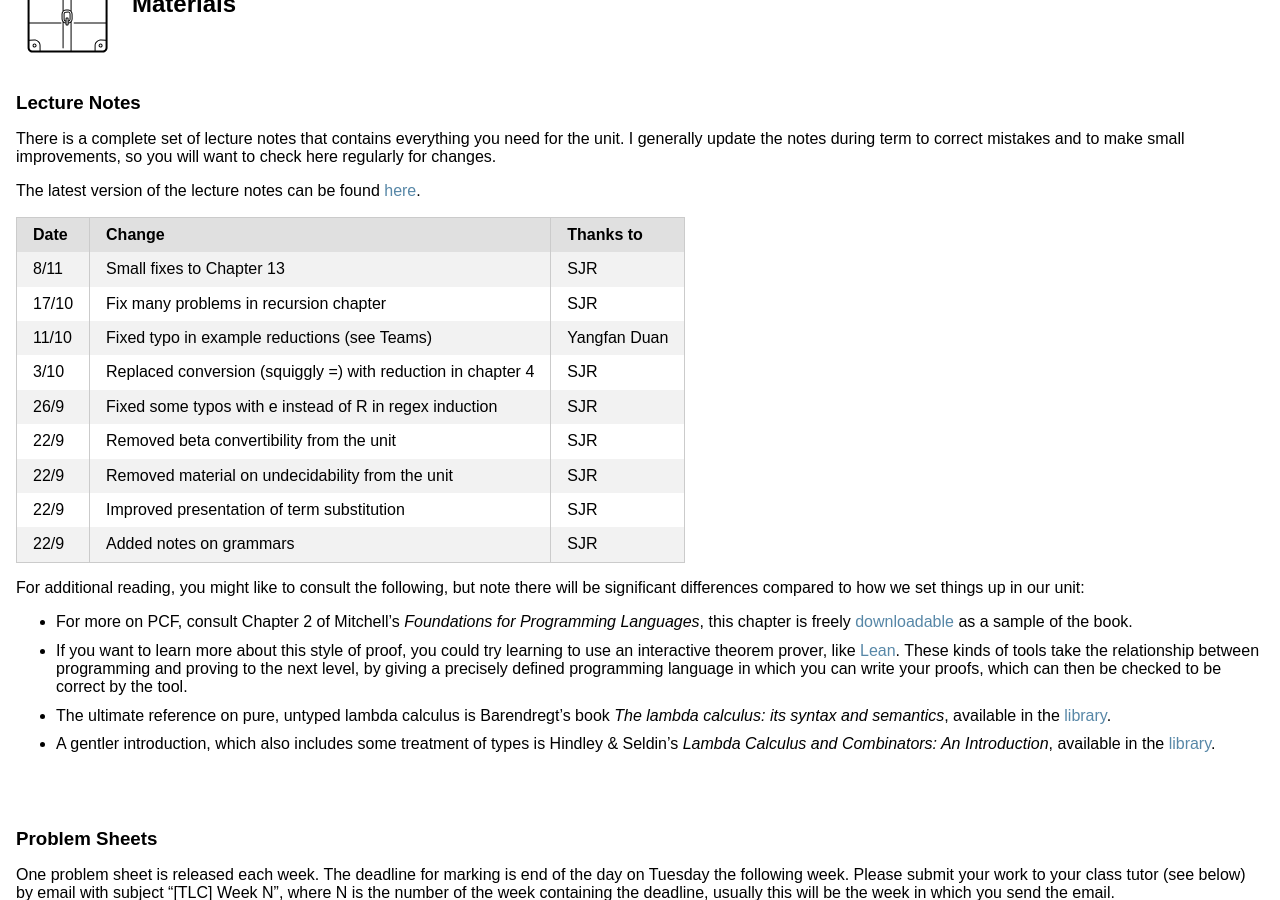
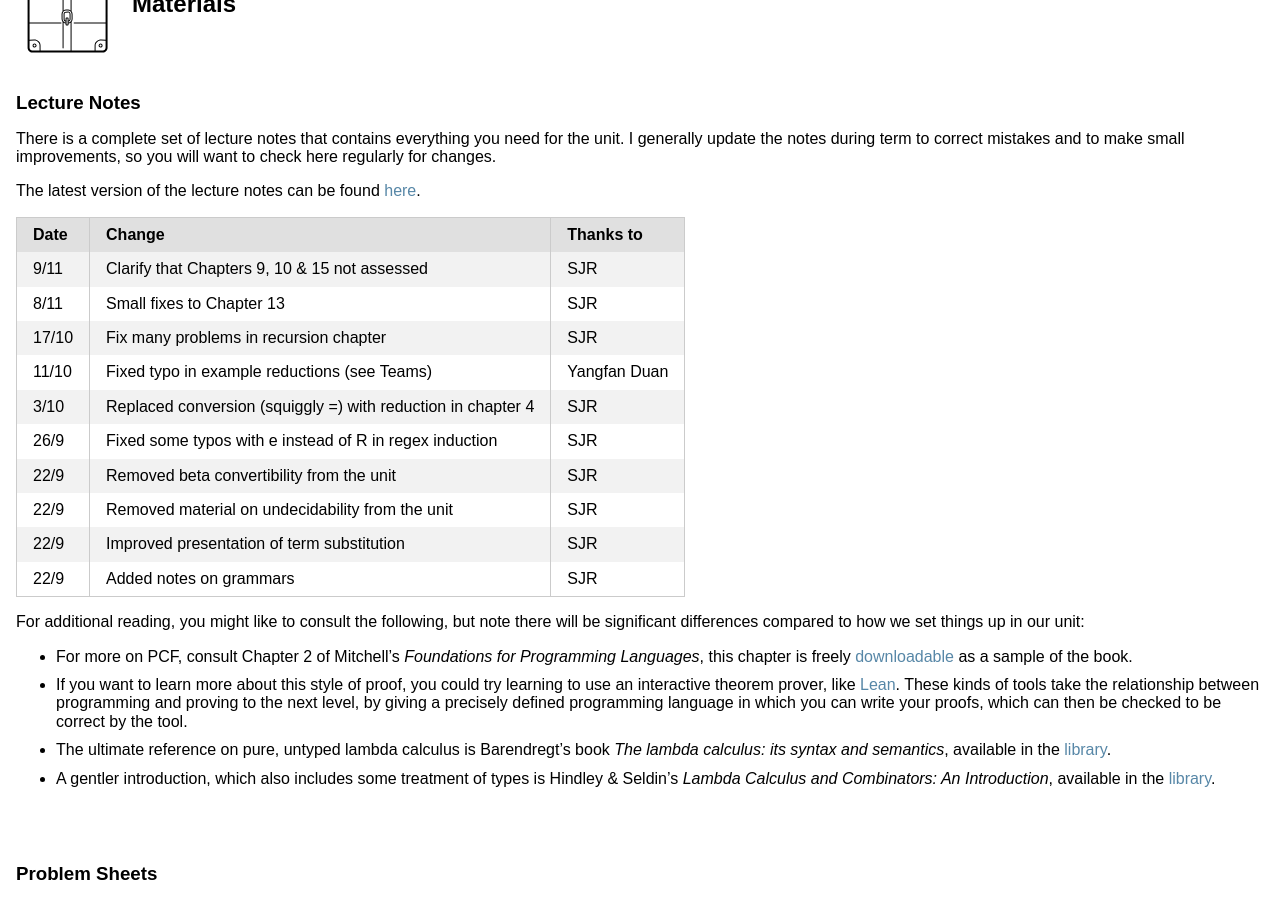
Before and after one commit to uob-coms30040/uob-coms30040.github.io, a Jekyll site: the page built from welcome.md, in a window 1280 px wide and 900 px high, scrolled down 679 px. Built offline with Jekyll 4.4.1, drawn with Linux system fonts in a browser that asks for light colours; nearby versions of some CDN libraries.

Commit message:
changelog

```diff
--- a/welcome.md
+++ b/welcome.md
@@ -43,6 +43,7 @@ Outside of lectures and classes, if you have any questions about the material, t
   </tr>
   </thead>
   <tbody>
+    <tr><td>9/11</td><td>Clarify that Chapters 9, 10 & 15 not assessed</td><td>SJR</td></tr>
     <tr><td>8/11</td><td>Small fixes to Chapter 13</td><td>SJR</td></tr>
     <tr><td>17/10</td><td>Fix many problems in recursion chapter</td><td>SJR</td></tr>
     <tr><td>11/10</td><td>Fixed typo in example reductions (see Teams)</td><td>Yangfan Duan</td></tr>
```
